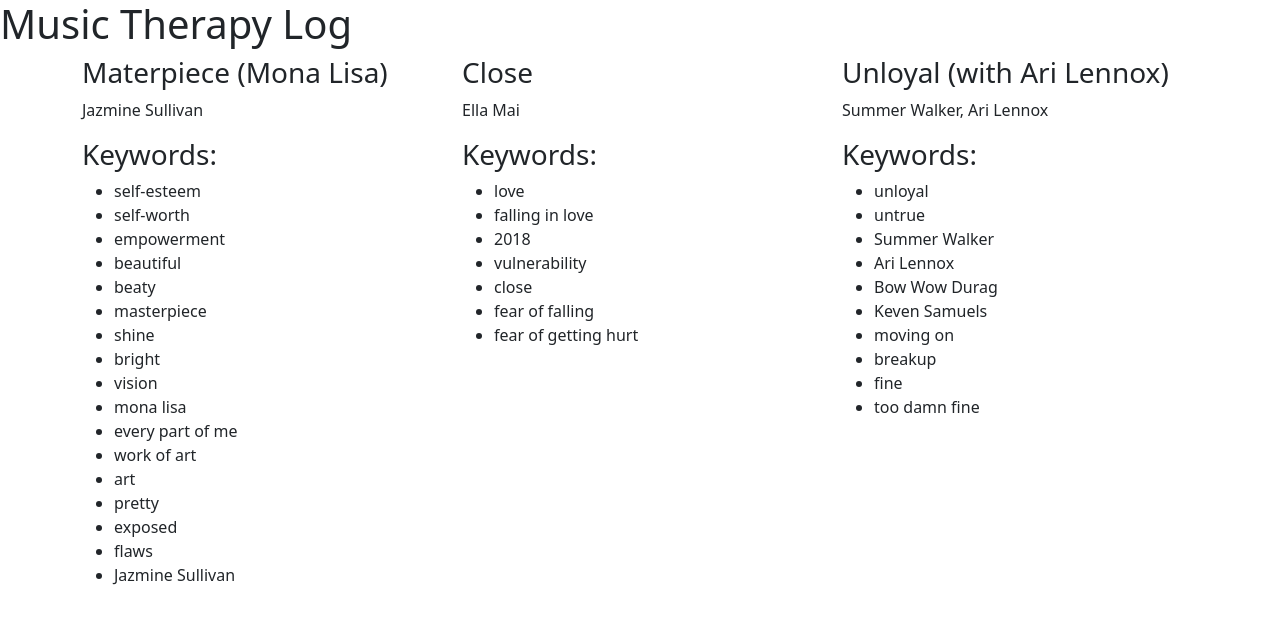
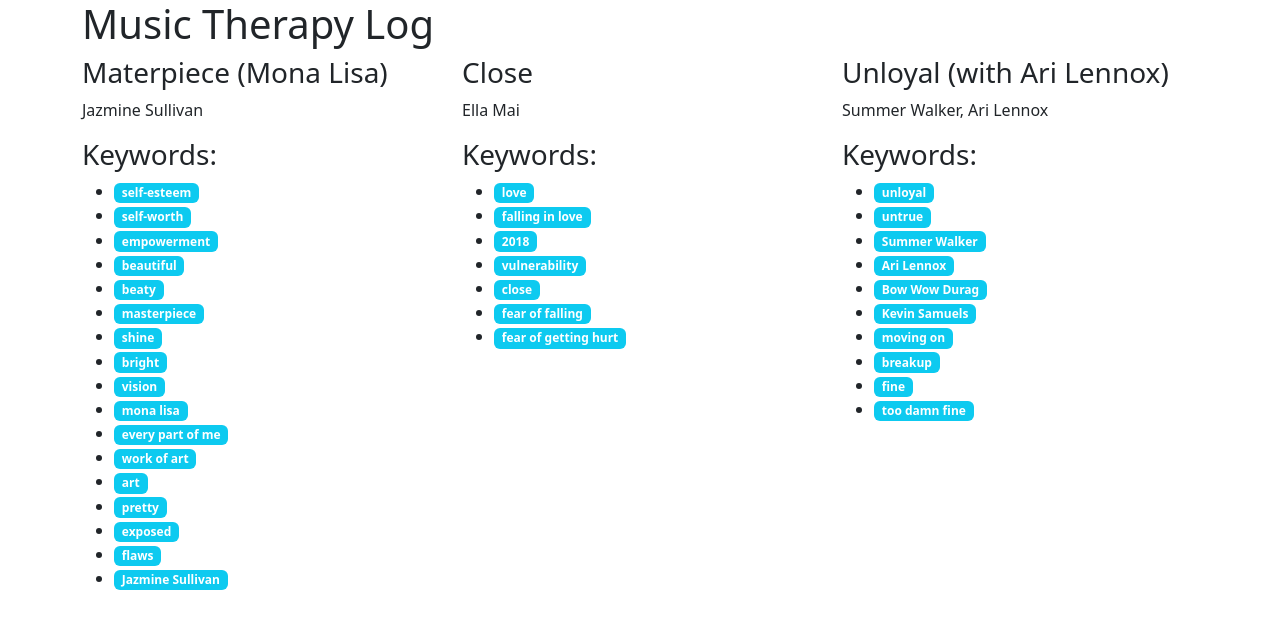
Before and after one commit to wtharden3/six-months, a React (Create React App) app: page / in a window 1280 px wide. Shown: the top 628 px of the page. Built offline with nearby package versions, Linux system fonts and the light colour scheme.

Commit message:
badge for keywords

```diff
--- a/src/App.js
+++ b/src/App.js
@@ -1,15 +1,16 @@
+import Container from 'react-bootstrap/esm/Container';
 import './App.css';
 import Feed from './component/Feed';
 import data from './data';
 
 function App() {
   return (
-    <div className="App">
+    <Container className="App">
       <h1>Music Therapy Log</h1>
       <Feed
         data={data}
       />
-    </div>
+    </Container>
   );
 }
 
--- a/src/component/Entry.js
+++ b/src/component/Entry.js
@@ -1,9 +1,12 @@
 import React from 'react';
+import Badge from 'react-bootstrap/Badge';
 
 function Entry(props){
   const displayKewords = props.entry.keywords.map( (word,index) => {
     return(
-      <li key={index}>{word}</li>
+      <li key={index}>
+        <Badge bg="info">{word}</Badge>
+      </li>
     )
   });
   const {title, author} = props.entry;
--- a/src/component/Feed.js
+++ b/src/component/Feed.js
@@ -29,11 +29,11 @@ function Feed(props){
   })
 
   return(
-    <Container>
+    <React.Fragment>
       <Row>
         {displayEntries}
       </Row>
-    </Container>
+    </React.Fragment>
   )
 }
 
--- a/src/data.js
+++ b/src/data.js
@@ -57,7 +57,7 @@ const data = {
     year: 2021,
     feelings: 'This is a chill song',
     playOnRepeat: true,
-    keywords: ['unloyal', 'untrue', 'Summer Walker', 'Ari Lennox', 'Bow Wow Durag', 'Keven Samuels', 'moving on', 'breakup', 'fine', 'too damn fine'],
+    keywords: ['unloyal', 'untrue', 'Summer Walker', 'Ari Lennox', 'Bow Wow Durag', 'Kevin Samuels', 'moving on', 'breakup', 'fine', 'too damn fine'],
     entryDate: '8/5/2022',
     lyrics: {
       verse1: ['I aint takin yo shit today', 'I aint taking yo shit tomorrow', 'we can do it my way so', 'I aint sticking round','no, I ain\'t stickin\' round', 'you just want to pay with my heart yeah', 'I seen you with the girl at the party'],
```
